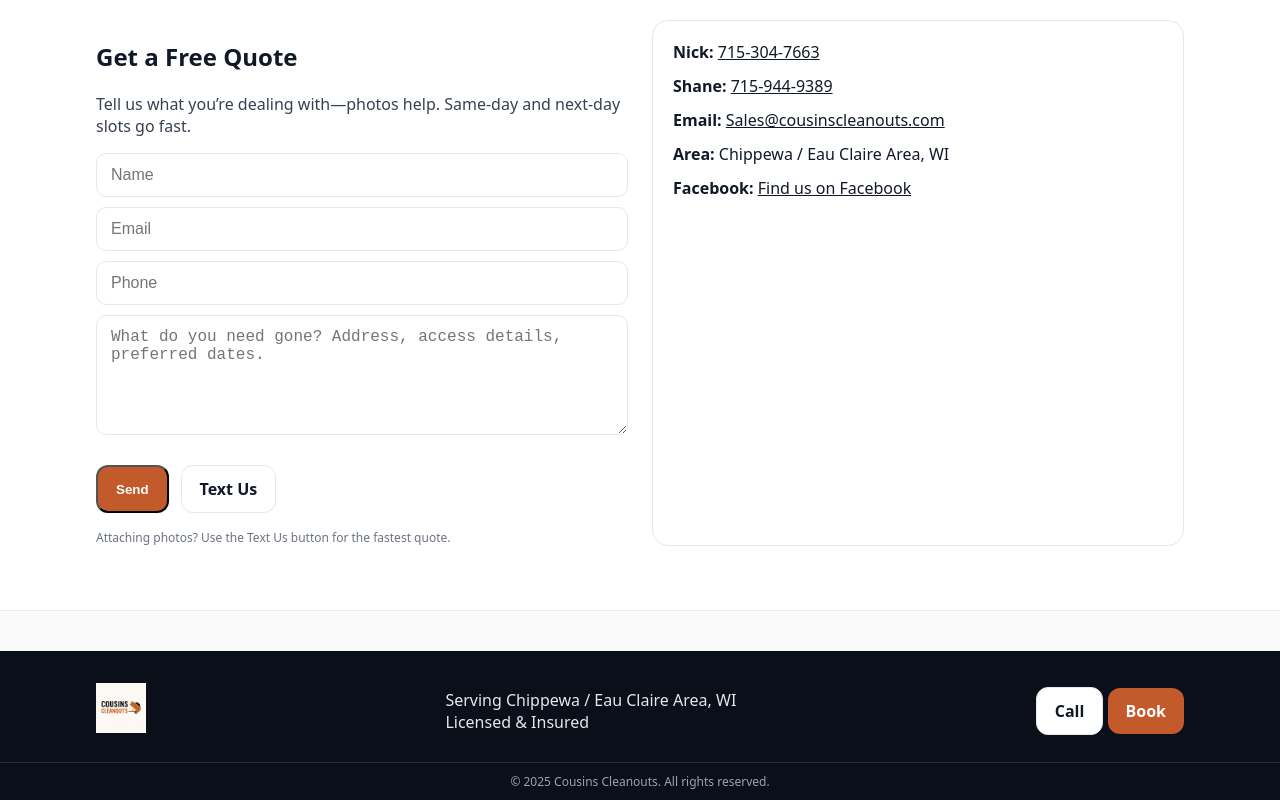
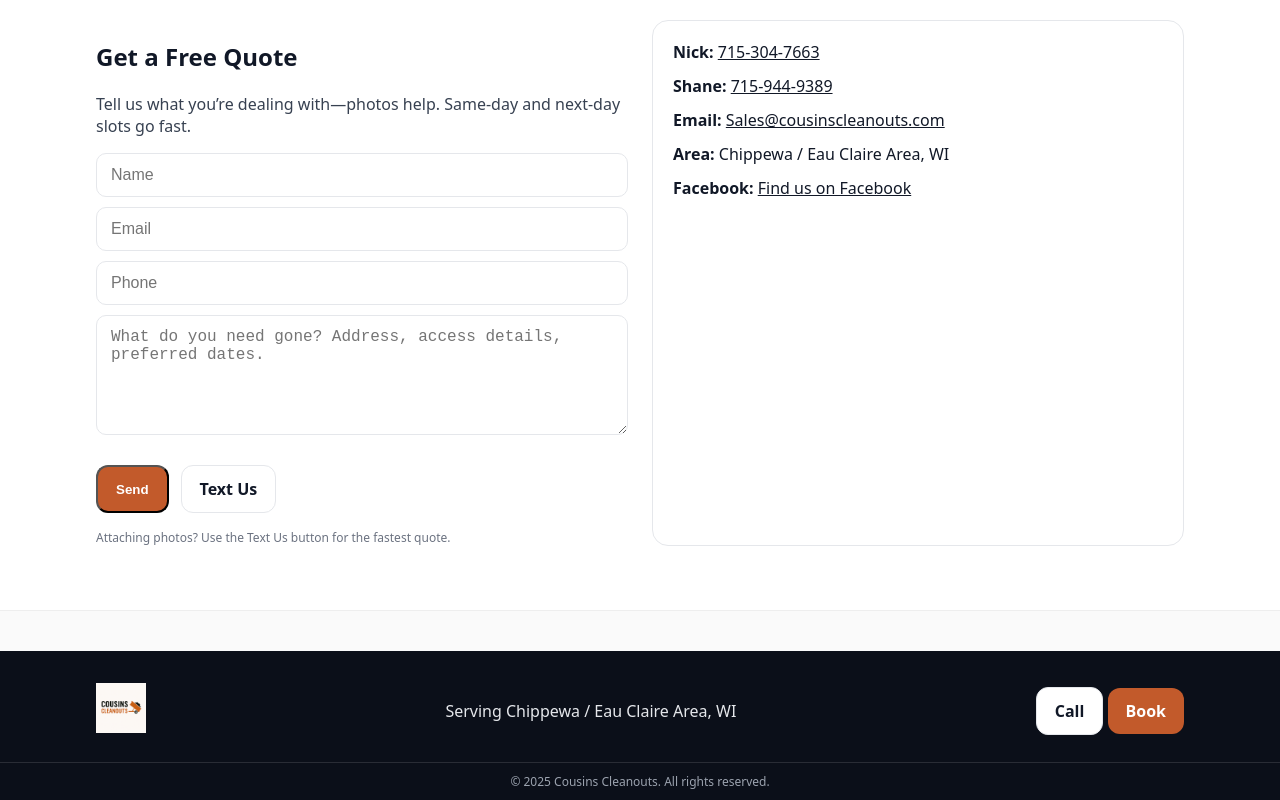
Before and after one commit to nsnyder18/cousins-cleanouts-website, a React (Create React App) app: page / in a window 1280 px wide. Shown: the part 2296-3096 px from the top of the page. Built offline with nearby package versions, Linux system fonts and the light colour scheme.

Commit message:
Update App.jsx

```diff
--- a/src/App.jsx
+++ b/src/App.jsx
@@ -370,7 +370,7 @@
         </div>
         <div>
           <div>Serving {CONFIG.serviceArea}</div>
-          <div>Licensed & Insured</div>
+
         </div>
         <div>
           <a href={`tel:${CONFIG.phoneNickE164}`} style={styles.secondaryBtn}>Call</a>{" "}
```
